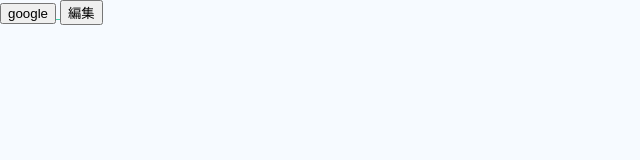
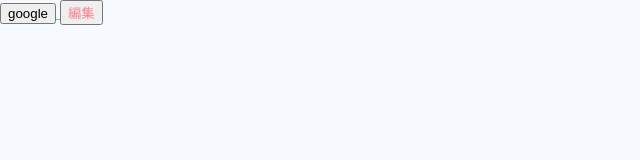
Before and after one commit to HibikiDaBull/sitex, a plain HTML site: page index.html in a window 1280 px wide. Shown: the full height of the page, 0-640 px from the left. Drawn offline with Linux system fonts and the light colour scheme.

Commit message:
編集ボタンのスタイルを変えました。

```diff
--- a/index.html
+++ b/index.html
@@ -10,7 +10,7 @@
     <button type="button">google</button>
     </a>
     <a href="edit.html">
-    <button type="button">編集</button>
+    <button type="button" class="editbutton">編集</button>
     </a>
 
   </body>
--- a/style.css
+++ b/style.css
@@ -6,5 +6,7 @@
 
 .google{
  color:#42cea9;
-
 }
+.editbutton{
+color:#ff7f8c;
+}
```
